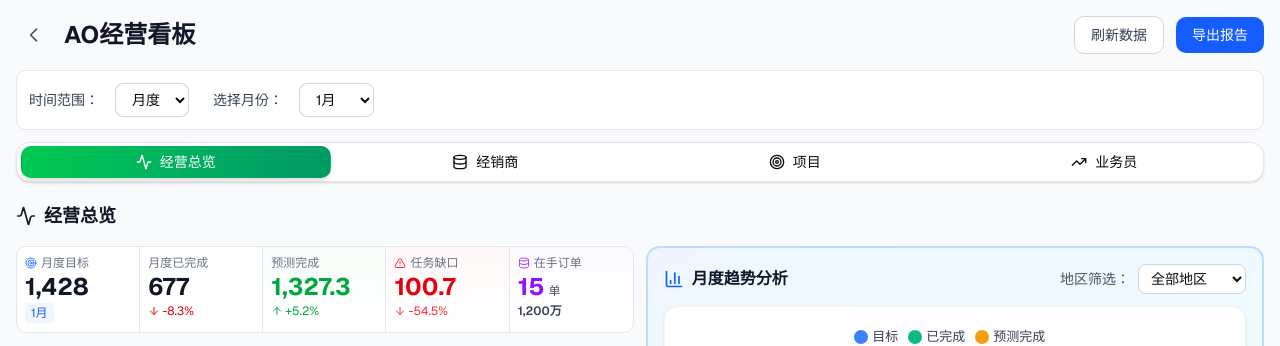
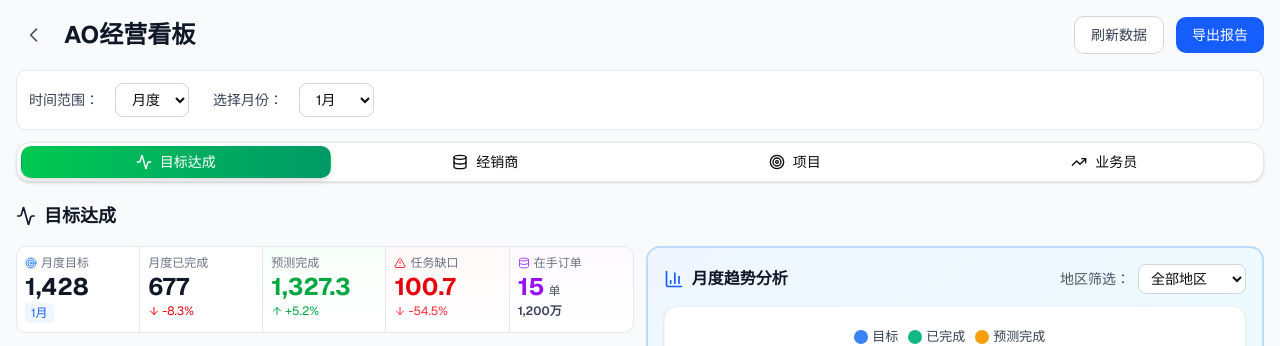
Before and after one commit to navylee1990/coze_jsc, a Next.js app: page /sales in a window 1280 px wide. Shown: the top 346 px of the page. Built offline with nearby package versions, Linux system fonts and the light colour scheme.

Commit message:
feat: 将经营总览tab页更名为目标达成

```diff
--- a/src/app/sales/page.tsx
+++ b/src/app/sales/page.tsx
@@ -575,7 +575,7 @@ export default function SalesDashboard() {
           <TabsTrigger value="overview" className="flex-1 h-8 rounded-lg data-[state=active]:bg-gradient-to-r data-[state=active]:from-green-500 data-[state=active]:to-emerald-600 data-[state=active]:text-white data-[state=active]:shadow-md transition-all duration-200">
             <span className="flex items-center gap-2">
               <Activity className="w-4 h-4" />
-              经营总览
+              目标达成
             </span>
           </TabsTrigger>
           <TabsTrigger value="distributors" className="flex-1 h-8 rounded-lg data-[state=active]:bg-gradient-to-r data-[state=active]:from-green-500 data-[state=active]:to-emerald-600 data-[state=active]:text-white data-[state=active]:shadow-md transition-all duration-200">
@@ -599,11 +599,11 @@ export default function SalesDashboard() {
         </TabsList>
 
         <TabsContent value="overview">
-          {/* 经营总览标题 */}
+          {/* 目标达成标题 */}
           <div className="mb-4 flex items-center gap-4">
             <h2 className="text-lg font-semibold text-gray-900 flex items-center gap-2">
               <Activity className="w-5 h-5" />
-              经营总览
+              目标达成
             </h2>
           </div>
         {/* KPI指标 + 月度趋势分析 左右布局 */}
```
